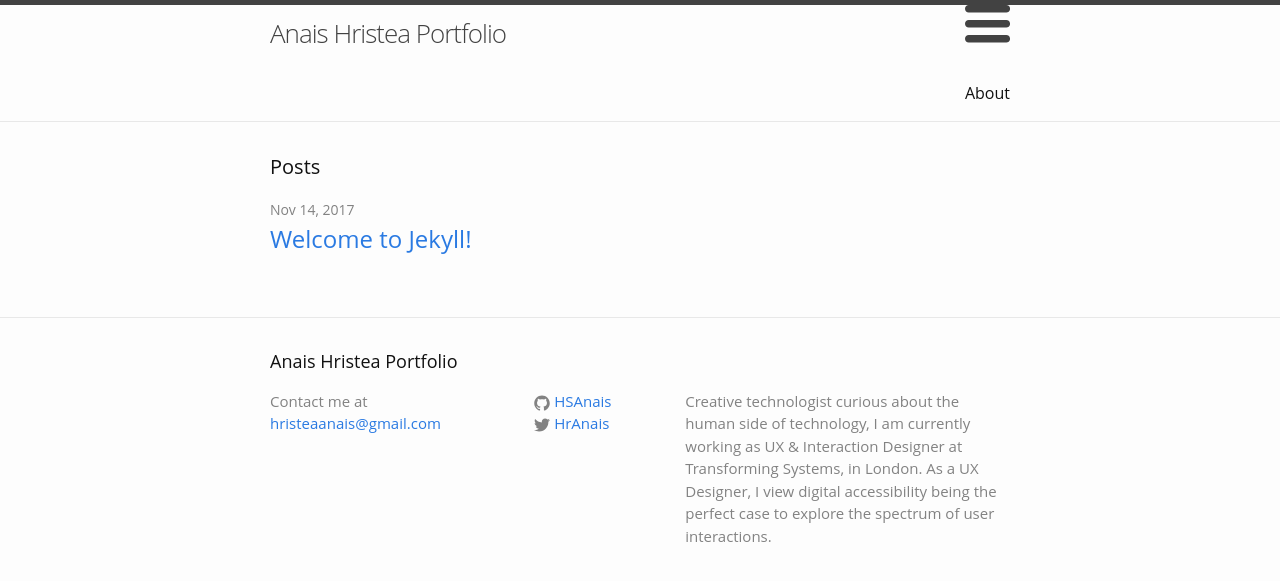
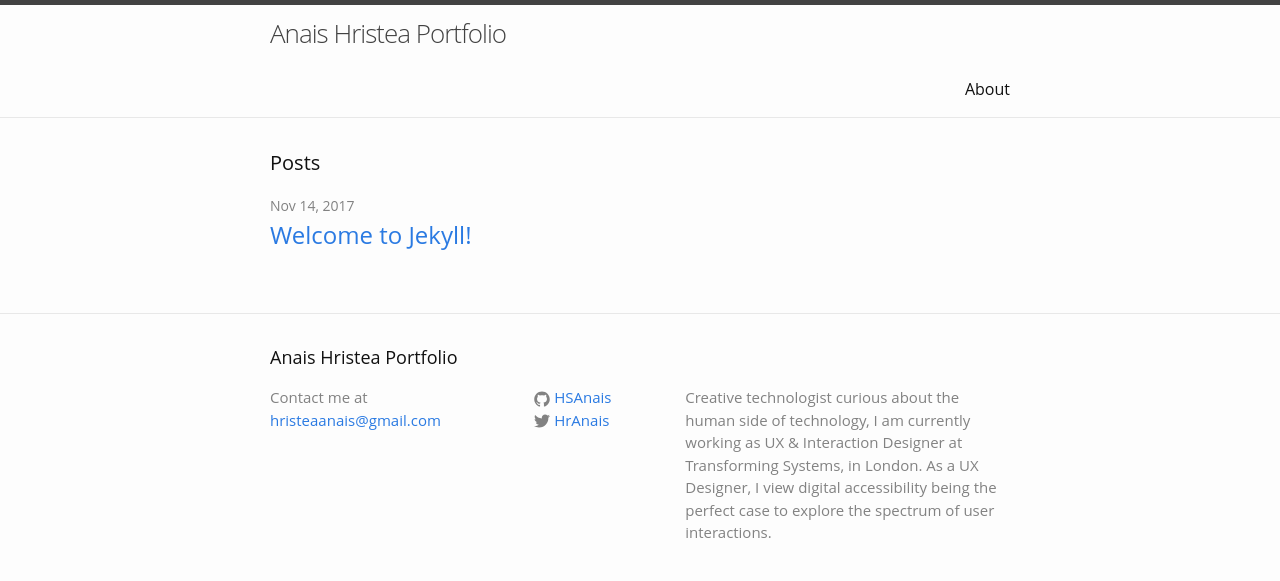
Before and after one commit to HSAnais/HSAnais.github.io, a Jekyll site: the page built from index.html, in a window 1280 px wide. Shown: the top 581 px of the page. Built offline with Jekyll 4.4.1, drawn with Linux system fonts in a browser that asks for light colours.

Commit message:
css chanes + menu icon

```diff
--- a/_includes/header.html
+++ b/_includes/header.html
@@ -6,11 +6,11 @@
 
     <nav class="site-nav">
       <a href="#" class="menu-icon">
-        <svg viewBox="0 0 18 15">
+        <!-- <svg viewBox="0 0 18 15">
           <path fill="#424242" d="M18,1.484c0,0.82-0.665,1.484-1.484,1.484H1.484C0.665,2.969,0,2.304,0,1.484l0,0C0,0.665,0.665,0,1.484,0 h15.031C17.335,0,18,0.665,18,1.484L18,1.484z"/>
           <path fill="#424242" d="M18,7.516C18,8.335,17.335,9,16.516,9H1.484C0.665,9,0,8.335,0,7.516l0,0c0-0.82,0.665-1.484,1.484-1.484 h15.031C17.335,6.031,18,6.696,18,7.516L18,7.516z"/>
           <path fill="#424242" d="M18,13.516C18,14.335,17.335,15,16.516,15H1.484C0.665,15,0,14.335,0,13.516l0,0 c0-0.82,0.665-1.484,1.484-1.484h15.031C17.335,12.031,18,12.696,18,13.516L18,13.516z"/>
-        </svg>
+        </svg> -->
       </a>
 
       <div class="trigger">
--- a/_sass/_layout.scss
+++ b/_sass/_layout.scss
@@ -29,7 +29,7 @@
     line-height: 56px;
 
     .menu-icon {
-        display: inline;
+        display: inline-grid;
     }
 
     .page-link {
```
